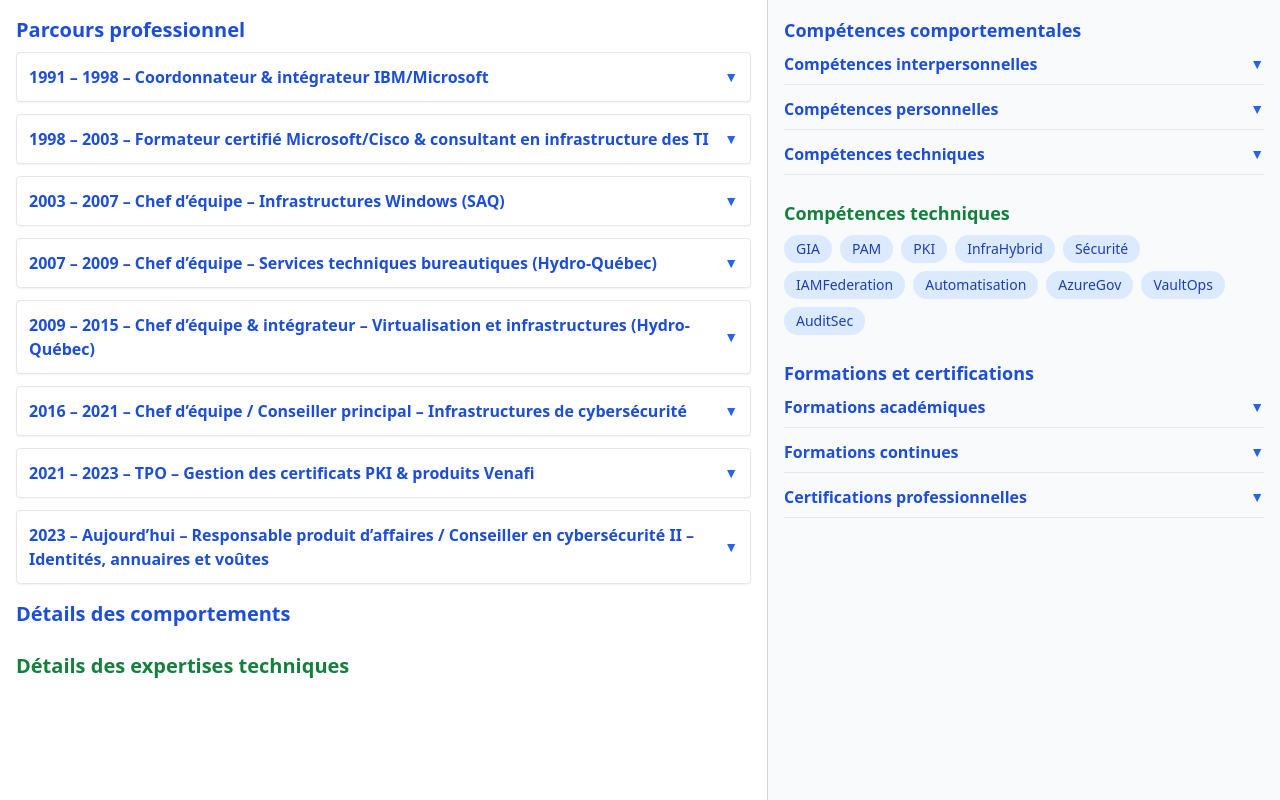
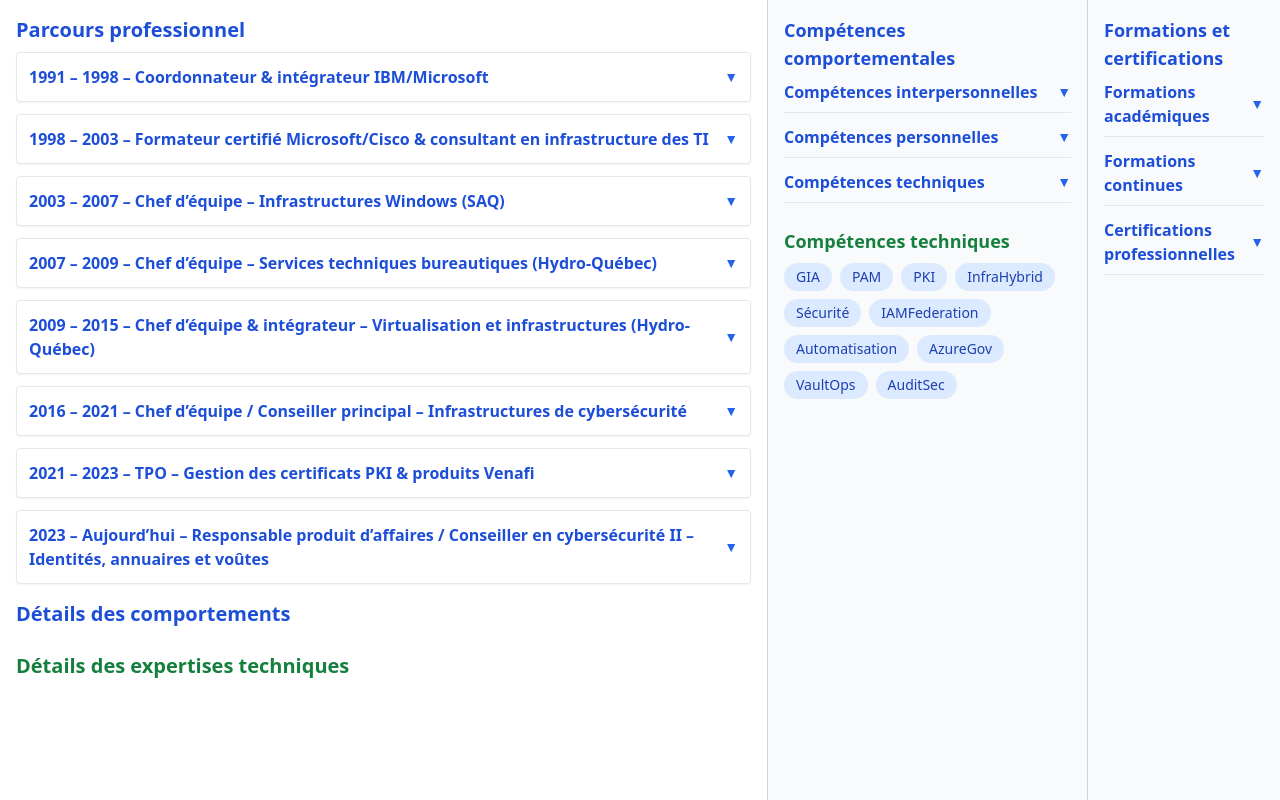
Before and after one commit to yanicktanefo/Dashboard_Entrevue, a plain HTML site: page index.html in a window 1280 px wide. Drawn offline with nearby package versions, Linux system fonts and the light colour scheme.

Commit message:
fonctionne a 3 colonnes

```diff
--- a/index.html
+++ b/index.html
@@ -3,15 +3,21 @@
 <head>
   <meta charset="UTF-8" />
   <meta name="viewport" content="width=device-width, initial-scale=1.0" />
-  <title>Tableau interactif d'entrevue</title>
+  <title>Dashboard Entrevue – Version 3 colonnes</title>
   <script src="https://cdn.tailwindcss.com"></script>
+  <style>
+    body {
+      max-width: 2200px;
+      margin: 0 auto;
+    }
+  </style>
 </head>
 
 <body class="bg-gray-100 text-gray-900 font-sans">
-  <div class="flex flex-col md:flex-row h-screen overflow-hidden">
+  <div class="flex flex-row h-screen overflow-hidden">
 
-    <!-- ==================== COLONNE GAUCHE (60%) ==================== -->
-    <div class="w-full md:w-3/5 h-full flex flex-col overflow-y-auto p-4 space-y-4 border-r border-gray-300 bg-white">
+    <!-- ==================== COLONNE 1 – Parcours (60%) ==================== -->
+    <div class="w-[60%] h-full flex flex-col overflow-y-auto p-4 space-y-4 border-r border-gray-300 bg-white">
 
       <!-- Parcours professionnel -->
       <section>
@@ -38,8 +44,8 @@
       </section>
     </div>
 
-    <!-- ==================== COLONNE DROITE (40%) ==================== -->
-    <div class="w-full md:w-2/5 h-full flex flex-col overflow-y-auto p-4 space-y-6 bg-gray-50">
+    <!-- ==================== COLONNE 2 – Compétences (25%) ==================== -->
+    <div class="w-[25%] h-full flex flex-col overflow-y-auto p-4 space-y-6 bg-gray-50 border-r border-gray-300">
 
       <!-- Compétences comportementales -->
       <section>
@@ -52,8 +58,10 @@
         <h2 class="text-lg font-bold text-green-700 mb-2">Compétences techniques</h2>
         <div id="competencesTechniques" class="flex flex-wrap gap-2"></div>
       </section>
+    </div>
 
-      <!-- Formations et certifications -->
+    <!-- ==================== COLONNE 3 – Formations (15%) ==================== -->
+    <div class="w-[15%] h-full flex flex-col overflow-y-auto p-4 space-y-6 bg-gray-50">
       <section>
         <h2 class="text-lg font-bold text-blue-700 mb-2">Formations et certifications</h2>
         <div id="formations" class="space-y-3"></div>
```
